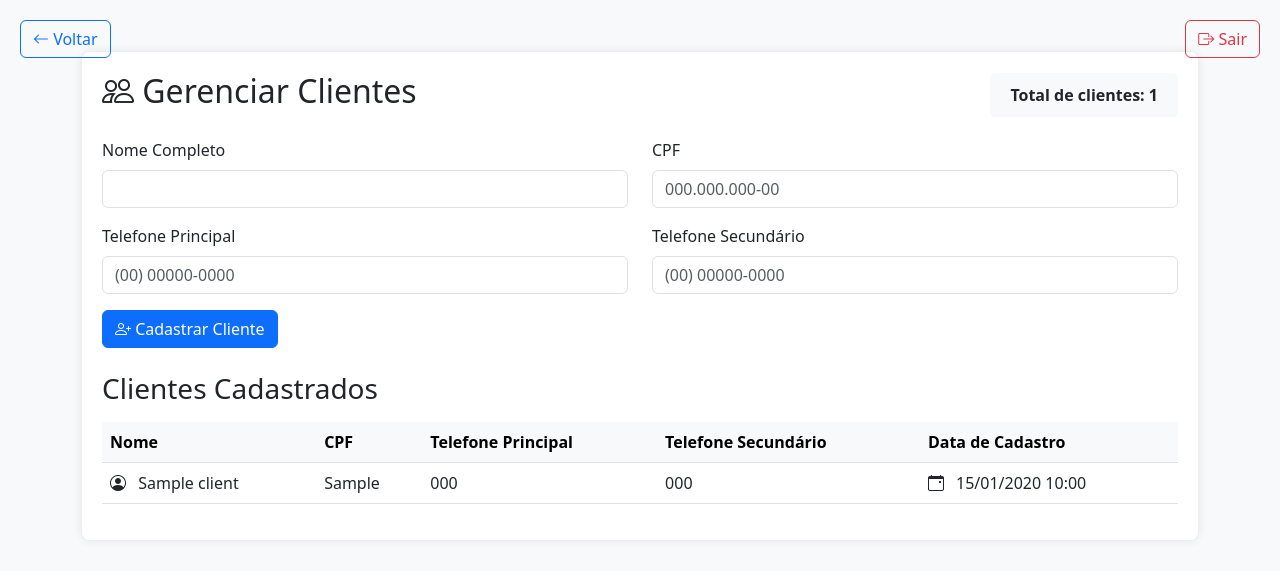
After one commit to wvv999/Sistema, a PHP site: page /clientes.php in a window 1280 px wide. The commit adds this page. Shown: the top 571 px of the page. Run offline with PHP 8.4, Linux system fonts and the light colour scheme; the visitor is signed in with stand-in values (Sample User, id 1); tables that the repository leaves empty or names only in its code hold one stand-in row (values such as "Sample post"); some libraries are stand-ins or nearby versions.

Commit message:
cad clientes

```diff
--- /dev/null
+++ b/clientes.php
@@ -0,0 +1,237 @@
+<?php
+session_start();
+require_once 'config.php';
+
+// Verifica se está logado
+if(!isset($_SESSION['user_id'])) {
+    header("Location: index.php");
+    exit;
+}
+
+$success = $error = '';
+
+// Processa o formulário quando enviado
+if ($_SERVER["REQUEST_METHOD"] == "POST") {
+    $database = new Database();
+    $db = $database->getConnection();
+
+    // Remove caracteres especiais do CPF e telefones
+    $cpf = preg_replace('/[^0-9]/', '', $_POST['cpf']);
+    $phone1 = preg_replace('/[^0-9]/', '', $_POST['phone1']);
+    $phone2 = preg_replace('/[^0-9]/', '', $_POST['phone2']);
+    $name = trim($_POST['name']);
+
+    try {
+        // Verifica se CPF já existe
+        if(!empty($cpf)) {
+            $check = $db->prepare("SELECT id FROM clients WHERE cpf = ?");
+            $check->execute([$cpf]);
+
+            if ($check->rowCount() > 0) {
+                throw new Exception("Este CPF já está cadastrado!");
+            }
+        }
+
+        // Insere o novo cliente
+        $stmt = $db->prepare("INSERT INTO clients (name, phone1, phone2, cpf) VALUES (?, ?, ?, ?)");
+
+        if ($stmt->execute([$name, $phone1, $phone2, $cpf])) {
+            $success = "Cliente cadastrado com sucesso!";
+        } else {
+            throw new Exception("Erro ao cadastrar cliente.");
+        }
+    } catch(Exception $e) {
+        $error = $e->getMessage();
+    }
+}
+
+// Busca todos os clientes para exibir na tabela
+try {
+    $database = new Database();
+    $db = $database->getConnection();
+
+    $query = "SELECT * FROM clients ORDER BY name";
+    $stmt = $db->prepare($query);
+    $stmt->execute();
+    $clients = $stmt->fetchAll();
+} catch(Exception $e) {
+    $error = "Erro ao buscar clientes: " . $e->getMessage();
+}
+?>
+
+<!DOCTYPE html>
+<html lang="pt-BR">
+<head>
+    <meta charset="UTF-8">
+    <meta name="viewport" content="width=device-width, initial-scale=1.0">
+    <title>Gerenciar Clientes</title>
+    <link href="https://cdn.jsdelivr.net/npm/bootstrap@5.3.0/dist/css/bootstrap.min.css" rel="stylesheet">
+    <link rel="stylesheet" href="https://cdn.jsdelivr.net/npm/bootstrap-icons@1.7.2/font/bootstrap-icons.css">
+    <style>
+        .container {
+            padding-top: 2rem;
+            padding-bottom: 2rem;
+        }
+
+        .content-container {
+            background-color: white;
+            border-radius: 8px;
+            box-shadow: 0 0 10px rgba(0,0,0,0.1);
+            padding: 20px;
+            margin-top: 20px;
+        }
+
+        .header-container {
+            display: flex;
+            justify-content: space-between;
+            align-items: center;
+            margin-bottom: 20px;
+        }
+
+        .client-count {
+            background-color: #f8f9fa;
+            padding: 10px 20px;
+            border-radius: 5px;
+            font-weight: bold;
+        }
+
+        .logout-btn {
+            position: absolute;
+            top: 20px;
+            right: 20px;
+        }
+
+        .table > tbody > tr > td {
+            vertical-align: middle;
+        }
+    </style>
+</head>
+<body class="bg-light">
+    <a href="dashboard.php" class="btn btn-outline-primary" style="position: absolute; top: 20px; left: 20px;">
+        <i class="bi bi-arrow-left"></i> Voltar
+    </a>
+
+    <a href="logout.php" class="btn btn-outline-danger logout-btn">
+        <i class="bi bi-box-arrow-right"></i> Sair
+    </a>
+
+    <div class="container">
+        <div class="content-container">
+            <div class="header-container">
+                <h2><i class="bi bi-people"></i> Gerenciar Clientes</h2>
+                <div class="client-count">
+                    Total de clientes: <?php echo count($clients); ?>
+                </div>
+            </div>
+
+            <?php if ($success): ?>
+                <div class="alert alert-success"><?php echo $success; ?></div>
+            <?php endif; ?>
+
+            <?php if ($error): ?>
+                <div class="alert alert-danger"><?php echo $error; ?></div>
+            <?php endif; ?>
+
+            <!-- Formulário de Cadastro -->
+            <form method="POST" class="mb-4">
+                <div class="row">
+                    <div class="col-md-6 mb-3">
+                        <label for="name" class="form-label">Nome Completo</label>
+                        <input type="text" class="form-control" id="name" name="name" required>
+                    </div>
+
+                    <div class="col-md-6 mb-3">
+                        <label for="cpf" class="form-label">CPF</label>
+                        <input type="text" class="form-control" id="cpf" name="cpf"
+                               maxlength="14" placeholder="000.000.000-00">
+                    </div>
+
+                    <div class="col-md-6 mb-3">
+                        <label for="phone1" class="form-label">Telefone Principal</label>
+                        <input type="text" class="form-control" id="phone1" name="phone1"
+                               maxlength="15" placeholder="(00) 00000-0000" required>
+                    </div>
+
+                    <div class="col-md-6 mb-3">
+                        <label for="phone2" class="form-label">Telefone Secundário</label>
+                        <input type="text" class="form-control" id="phone2" name="phone2"
+                               maxlength="15" placeholder="(00) 00000-0000">
+                    </div>
+                </div>
+
+                <button type="submit" class="btn btn-primary">
+                    <i class="bi bi-person-plus"></i> Cadastrar Cliente
+                </button>
+            </form>
+
+            <!-- Tabela de Clientes -->
+            <h3 class="mt-4 mb-3">Clientes Cadastrados</h3>
+            <div class="table-responsive">
+                <table class="table table-hover">
+                    <thead class="table-light">
+                        <tr>
+                            <th>Nome</th>
+                            <th>CPF</th>
+                            <th>Telefone Principal</th>
+                            <th>Telefone Secundário</th>
+                            <th>Data de Cadastro</th>
+                        </tr>
+                    </thead>
+                    <tbody>
+                        <?php foreach ($clients as $client): ?>
+                            <tr>
+                                <td>
+                                    <i class="bi bi-person-circle me-2"></i>
+                                    <?php echo htmlspecialchars($client['name']); ?>
+                                </td>
+                                <td><?php echo htmlspecialchars($client['cpf']); ?></td>
+                                <td><?php echo htmlspecialchars($client['phone1']); ?></td>
+                                <td><?php echo htmlspecialchars($client['phone2']); ?></td>
+                                <td>
+                                    <i class="bi bi-calendar-event me-2"></i>
+                                    <?php echo date('d/m/Y H:i', strtotime($client['created_at'])); ?>
+                                </td>
+                            </tr>
+                        <?php endforeach; ?>
+                    </tbody>
+                </table>
+            </div>
+        </div>
+    </div>
+
+    <script src="https://cdn.jsdelivr.net/npm/bootstrap@5.3.0/dist/js/bootstrap.bundle.min.js"></script>
+
+    <!-- Script para máscaras de input -->
+    <script>
+    document.addEventListener('DOMContentLoaded', function() {
+        function maskCPF(input) {
+            let value = input.value.replace(/\D/g, '');
+            value = value.replace(/(\d{3})(\d)/, '$1.$2');
+            value = value.replace(/(\d{3})(\d)/, '$1.$2');
+            value = value.replace(/(\d{3})(\d{1,2})$/, '$1-$2');
+            input.value = value;
+        }
+
+        function maskPhone(input) {
+            let value = input.value.replace(/\D/g, '');
+            value = value.replace(/(\d{2})(\d)/, '($1) $2');
+            value = value.replace(/(\d{5})(\d)/, '$1-$2');
+            input.value = value;
+        }
+
+        // Aplica as máscaras
+        document.getElementById('cpf').addEventListener('input', function() {
+            maskCPF(this);
+        });
+
+        document.getElementById('phone1').addEventListener('input', function() {
+            maskPhone(this);
+        });
+
+        document.getElementById('phone2').addEventListener('input', function() {
+            maskPhone(this);
+        });
+    });
+    </script>
+</body>
+</html>
```
Also changed, not shown: dashboard.php (+6 -1 lines).
